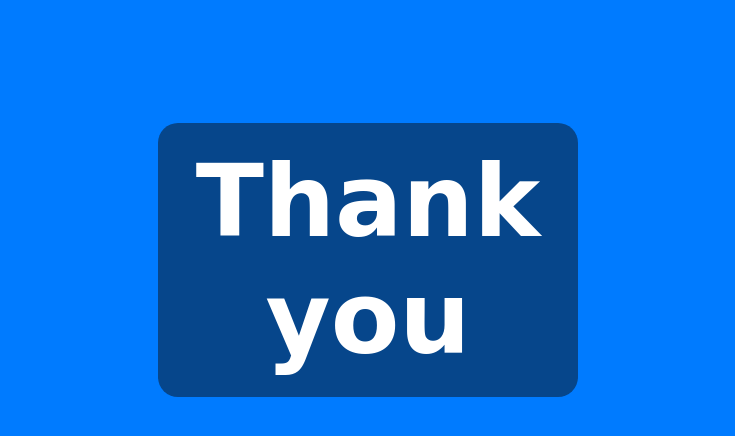
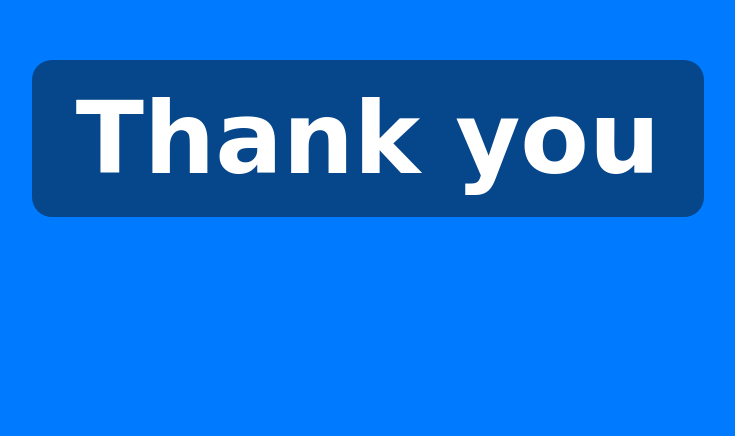
Before and after one commit to Soumyajit-12/ThankYouWebPage, a plain HTML site: page index.html in a window 1280 px wide. Shown: the part 130-566 px from the top of the page, without its empty margins (272-1007 px from the left). Drawn offline with Linux system fonts and the light colour scheme.

Commit message:
Update index.html

```diff
--- a/index.html
+++ b/index.html
@@ -13,7 +13,7 @@
             background-color: #06468b;
             padding: 20px;
             border-radius: 20px;
-            width: 30%;
+            width: 50%;
             text-align: center;
             margin: auto;
             color: white;
@@ -21,7 +21,7 @@
             font-size: 100px;
             justify-content: center;
             display: flex;
-            margin-top: 20%;
+            margin-top: 15%;
         }
     </style>
 </head>
```
